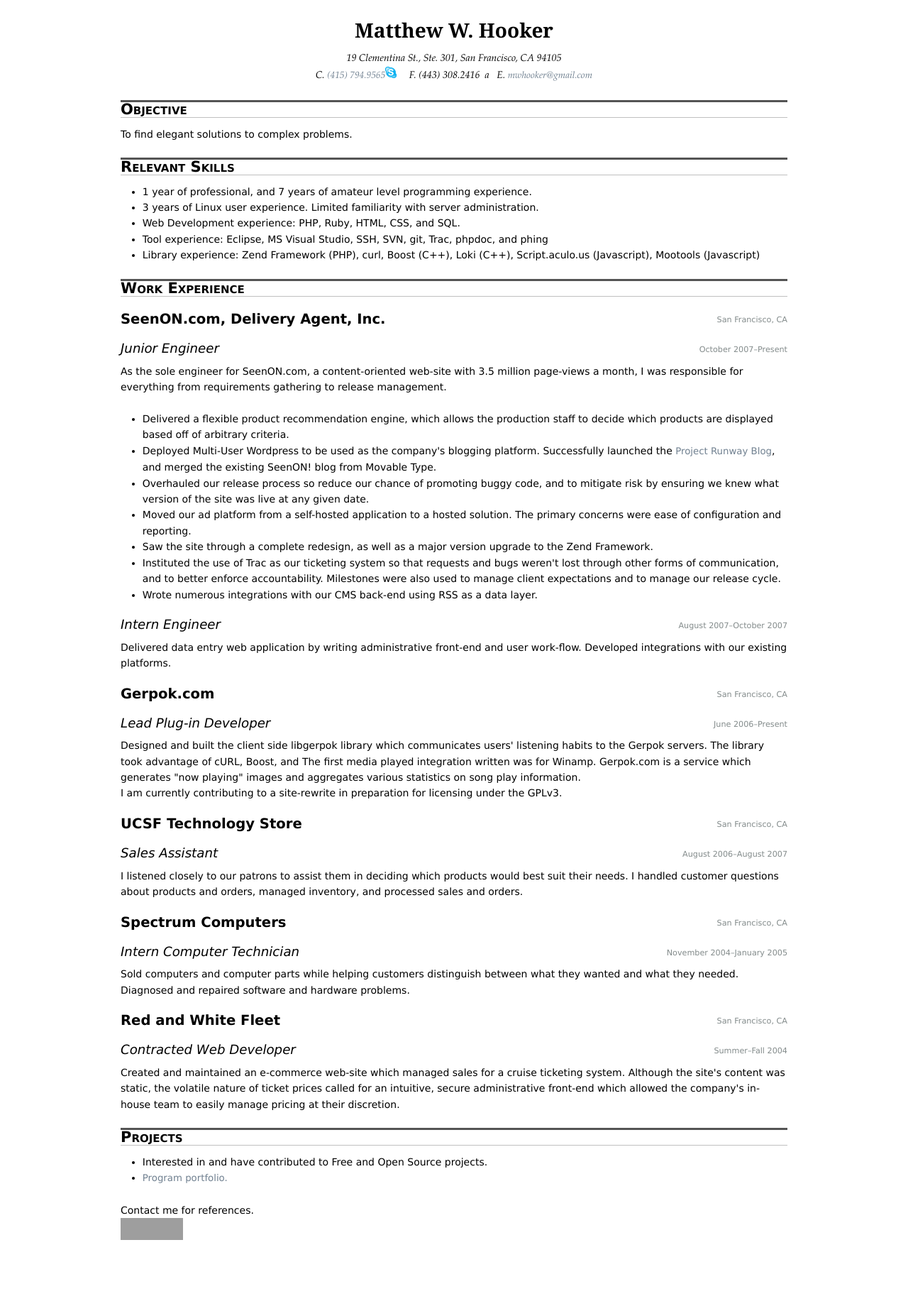
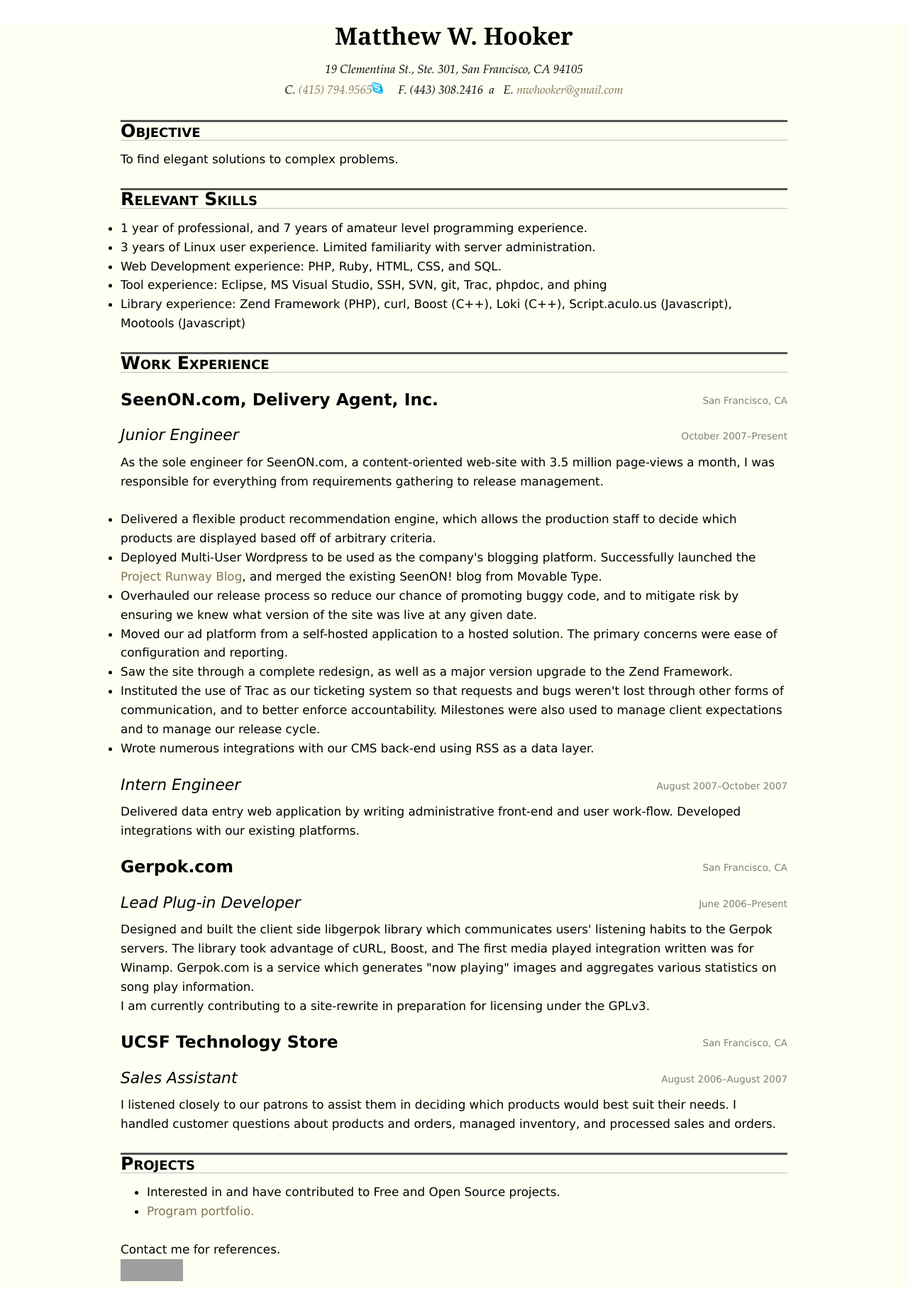
Before and after one commit to mwhooker/mwhooker.net, a PHP site: page /resume.html in a window 1280 px wide. Shown: the whole page at 71% size. Before the commit the page ends 1747 px from the top, so only its background shows below. Run offline with PHP 8.4, Linux system fonts and the light colour scheme; some libraries are stand-ins or nearby versions; grey boxes are pictures that could not be loaded.

Commit message:
trying to add color styles

```diff
--- a/resume.html
+++ b/resume.html
@@ -24,6 +24,10 @@
 <!--[if IE]><link rel="stylesheet" type="text/css" href="./styles/tripoli/tripoli.ie.css"><![endif]-->
 <link rel="stylesheet" type="text/css" href="/styles/resume.css"
 media="all" />
+<link rel="stylesheet" type="text/css" href="/styles/themes/eggshell.css"
+media="all" />
+<!-- <link rel="stylesheet" type="text/css" href="/styles/themes/white.css"
+media="all" /> -->
 <link rel="stylesheet" type="text/css" href="/styles/print.css"
 media="print" />
 </head>
@@ -159,7 +163,7 @@ inventory, and processed sales and orders.</p>
 </div>
 </div>
 
-
+<!--
 <div class="jobitem">
 <a name="spectrum"></a>
 <span class=" job_meta">San Francisco, CA</span>
@@ -198,7 +202,7 @@ team to easily manage pricing at their discretion.</p>
 </div>
 </div>
 
-<!--
+
 <div class="jobitem">
 <a name="atman"></a>
 <span class=" job_meta">San Francisco, CA</span>
@@ -231,11 +235,19 @@ repair, cash register operation, and customer documentation.</p>
 Contact me for references.
 </div>
 
+<p>
+	<a href="http://validator.w3.org/check?uri=referer"><img
+		src="http://www.w3.org/Icons/valid-xhtml10"
+		alt="Valid XHTML 1.0 Strict" height="31" width="88" />
+	</a>
+</p>
+<!--
 <p class="noprint">
   <a href="http://validator.w3.org/check?uri=referer"><img
       src="http://www.w3.org/Icons/valid-xhtml10-blue"
       alt="Valid XHTML 1.0 Strict" height="31" width="88" /></a>
 </p>
+ -->
 </div> <!-- <div class="content"> -->
 
 </body>
--- a/styles/global.css
+++ b/styles/global.css
@@ -2,27 +2,26 @@
 #title {
 	font-family: Georgia, "Times New Roman", Times, serif;
 	text-align: center;
-
+	font-size: 1em;
 }
 
 body {
 	/*font-family: Georgia, "Times New Roman", Times, serif;*/
 	font-family: Verdana, Arial, Helvetica, sans-serif;
-
+	font-size: .6em;
 }
 
 a {
 	text-decoration:none;
-	font-size: .95em;
+	font-size: 1em;
 }
 
 a:visited {
-	color: #C0C0C0;
+
 	text-decoration:none;
 }
 
 a:link {
-	color: #708090;
 	text-decoration:none;
 }
 
@@ -32,7 +31,7 @@ a:active {
 }
 
 a:hover {
-	color: #4682B4;
+
 	text-decoration:none;
 }
 
--- a/styles/print.css
+++ b/styles/print.css
@@ -1,7 +1,7 @@
 body {
 	font-family: Georgia, "Times New Roman", Times, serif;
 	margin-left:1em;
-	font-size: 1.2em;
+	background-clor: #000000;
 }
 
 .noprint {
--- a/styles/resume.css
+++ b/styles/resume.css
@@ -1,3 +1,9 @@
+
+
+h1 {
+	margin: 0px;
+	font-size:1.8em;
+}
 
 h2 {
 
@@ -22,7 +28,7 @@ h4 {
 }
 
 p {
-	margin-top: 0em;
+	margin: 0em;
 }
 
 img {
@@ -39,7 +45,9 @@ span.title_info {
 }
 
 div.item ul, div.jobitem ul {
-	padding: 0;
+	margin: 0;
+
+	padding: 2;
 }
 
 .item, .jobitem {
@@ -47,7 +55,6 @@ div.item ul, div.jobitem ul {
 }
 
 .job_meta {
-	color: #838B8B;
 	float:right;
 	font-size: .8em;
 }
--- /dev/null
+++ b/styles/themes/eggshell.css
@@ -0,0 +1,18 @@
+body {
+	background-color:#FEFEF2;
+}
+
+
+a:visited {
+	color: #9B86B2;
+}
+
+a:link {
+	color: #7F7753;
+}
+a:hover {
+	color: #4682B4;
+}
+.job_meta {
+	color: #7F7E79;
+}
```
Also changed, not shown: styles/themes/white.css (added, +16 -0 lines).
